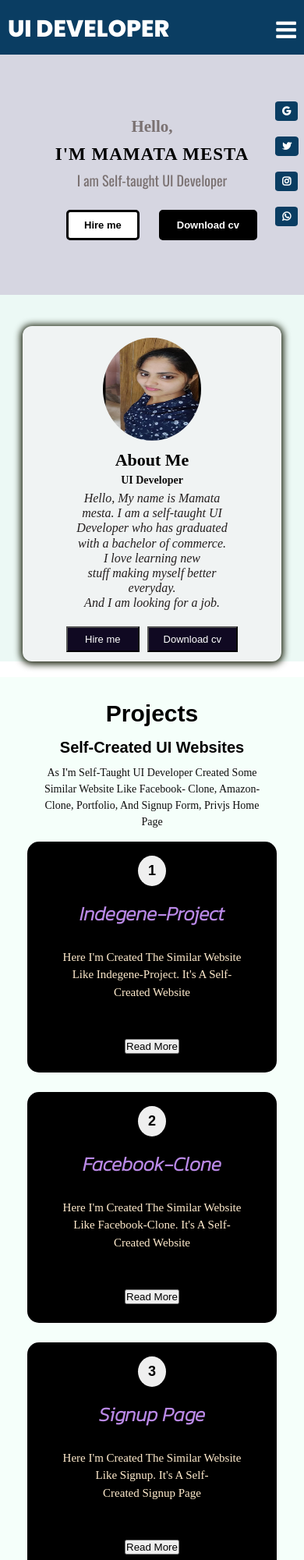
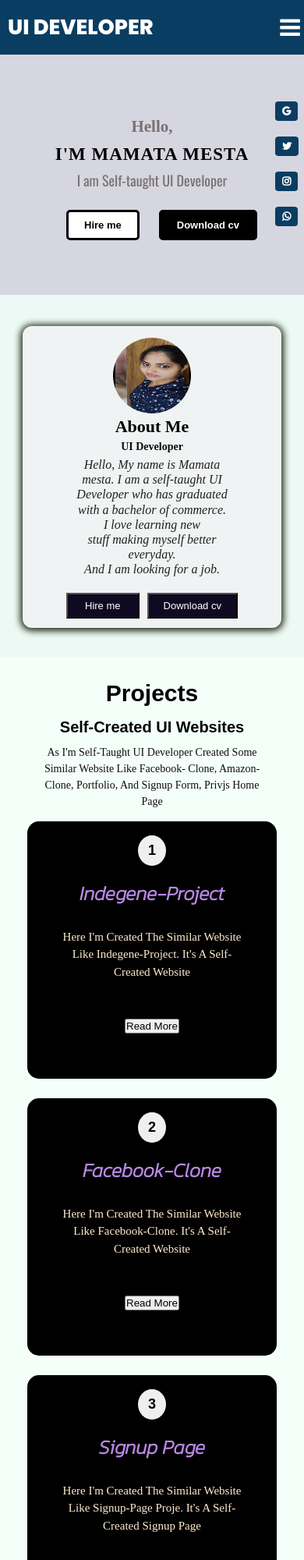
Before and after one commit to Mamatamesta/portfolio-design, a plain HTML site: page index.html in a window 390 px wide. Shown: the top 2000 px of the page at 78% size. Drawn offline with nearby package versions, Linux system fonts and the light colour scheme; a web font is replaced by a local one.

Commit message:
changes the profile style

```diff
--- a/index.html
+++ b/index.html
@@ -14,9 +14,16 @@
      		<div class="ui-developer">
      			<h1>UI DEVELOPER</h1>
      		</div>
-     		<div class="menu-icon">
-     		    <i class="fa fa-bars"></i>
-     		</div>
+        <div class="menu-item">
+          <ul>
+            <li><a href="#about">About</a></li>
+            <li><a href="#project">Project</a></li>
+            <li><a href="#">Home</a></li>
+          </ul>
+        </div>
+        <div class="menu-icon">
+            <i class="fa fa-bars"></i>
+        </div>
      	</div>
      </header>
      <!-- -----section1----- -->
@@ -56,7 +63,7 @@
      	</div>
      </section>
      <!-- -----section2--- -->
-     <section class="container-two">
+     <section class="container-two" id="about">
      	<div class="information">
               <div class="profile">
                   <img src="image/imagesma.jpeg">
@@ -81,7 +88,7 @@
           </div>
      </section>
      <!-- ----section-three---- -->
-     <section class="container-three">
+     <section class="container-three" id="project">
        <div class="text">
          <div class="projects">
            <h1>Projects</h1>
@@ -109,7 +116,7 @@
            <button>Read More</button>
          </div>
        </div>
-       <div class="box-one">
+       <div class="box-two">
          <div class="number">
            <button>2</button>
          </div>
@@ -123,7 +130,7 @@
            <button>Read More</button>
          </div>
        </div>
-       <div class="box-one">
+       <div class="box-three">
          <div class="number">
            <button>3</button>
          </div>
@@ -131,13 +138,13 @@
            <h3>signup page</h3>
          </div>
          <div class="small-para">
-           <p>Here i'm created the similar website<br>like signup. it's a self-<br>created signup page</p>
+           <p>Here i'm created the similar website<br>like signup-page proje. it's a self-<br>created signup page</p>
          </div>
          <div class="read-morethree">
            <button>Read More</button>
          </div>
        </div>
-       <div class="box-one">
+       <div class="box-four">
          <div class="number">
            <button>4</button>
          </div>
--- a/style.css
+++ b/style.css
@@ -26,14 +26,39 @@ header {
 	color: white;
 	font-size: 30px;
 }
+.menu-item ul li{
+	display: inline-block;
+	list-style-type: none;
+	padding: 0px 10px;
+}
+.menu-item ul li a {
+	font-size: 18px;
+	color: #fff;
+	text-decoration: none;
+	text-transform: uppercase;
+}
 @media only screen and (max-width: 480px){
         .navbar{
         	justify-content: space-between;
         }
         .menu-icon {
-        	padding-right: 10px;
+        	padding-right: 5px;
         }
+        .menu-item ul li a{
+        	display: none;
+        }
+        .ui-developer h1{
+        	font-size: 27px;
+        }
+
 }
+@media only screen and (max-width: 768px){
+	    .menu-item ul li a {
+	   	      display: none;
+	   }
+
+}
+
 /*----section1----*/
 .container-one {
 	width: 100%;
@@ -242,17 +267,18 @@ header {
  	box-shadow: 0px 1px 8px 3px #252c19;
 }
 .profile {
-	width: 28%;
+	width: 100px;
 	margin: auto;
+	height: 100px;
     padding-top: 15px;
 }
 .profile img {
 	width: 100%;
-	height:115px;
+	height:114%;
 	border-radius: 50%;
    }
  .about-me {
- 	padding-top: 8px;
+ 	padding-top: 16px;
  }
  .about-me h1 {
  	font-size: 22px;
@@ -308,17 +334,13 @@ header {
 	.container-two{
 		height: auto;
 		padding-top: 40px;
+		padding-bottom: 17px;
 	}
 	.information{
 		height: auto;
 		width: 36%;
 	}
-	.profile {
-		width: 45%;
-	}
-	.profile img {
-		height: 140px;
-	}
+
 	.btn-flex{
 		padding-top: 20px;
 		padding-bottom: 12px;
@@ -331,14 +353,6 @@ header {
           	margin-bottom: 20px;
           	border-radius: 12px;
           }
-    .profile {
-		width: 38%;
-	}
-	.profile img {
-		height: 132px;
-	}
-
-
 }
 
 
@@ -386,6 +400,31 @@ header {
 	height: 296px;
 	border-radius: 15px;
 }
+.box-two {
+	background: black;
+	color: white;
+	margin: auto;
+	width: 23%;
+	height: 296px;
+	border-radius: 15px;
+}
+.box-three {
+	background: black;
+	color: white;
+	margin: auto;
+	width: 23%;
+	height: 296px;
+	border-radius: 15px;
+}
+.box-four {
+	background: black;
+	color: white;
+	margin: auto;
+	width: 23%;
+	height: 296px;
+	border-radius: 15px;
+}
+
 .number {
 	padding-top: 25px;
 }
@@ -422,16 +461,7 @@ header {
 	text-transform: capitalize;
 }
 
-/*.read-more button{
-     font-size: 12px;
-     padding: 6px 10px;
-     transition: 0.5s;
-     border: none;
-}
-.read-more button:hover {
-	background: darkblue;
-	color: white;
-}*/
+
 @media only screen and (max-width: 768px){
 	.text{
 		padding-top: 30px;
@@ -447,7 +477,19 @@ header {
 	}
 	.box-one{
 		width: 75%;
-
+        height: 327px;
+	}
+	.box-two{
+		width: 75%;
+         height: 327px;
+	}
+	.box-three{
+		width: 75%;
+         height: 327px;
+	}
+	.box-four{
+		width: 75%;
+         height: 327px;
 	}
 }
 @media only screen and (max-width: 480px){
@@ -464,6 +506,18 @@ header {
 		margin-bottom: 25px;
 		width: 82%;
 	}
+	.box-two{
+		margin-bottom: 25px;
+		width: 82%;
+	}
+	.box-three{
+		margin-bottom: 25px;
+		width: 82%;
+	}
+	.box-four{
+		margin-bottom: 25px;
+		width: 82%;
+	}
 	.number{
 		padding-top: 18px;
 	}
@@ -476,6 +530,20 @@ header {
 	}
 	.small-para p{
 		font-size: 15px;
+	}
+}
+@media only screen and (max-width: 1024px){
+	.box-one{
+		height: 330px;
+	}
+	.box-two{
+		height: 330px;
+	}
+	.box-three{
+		height: 330px;
+	}
+	.box-four{
+		height: 330px;
 	}
 }
 /*----footer---*/
```
Also changed, not shown: 1 other file.
